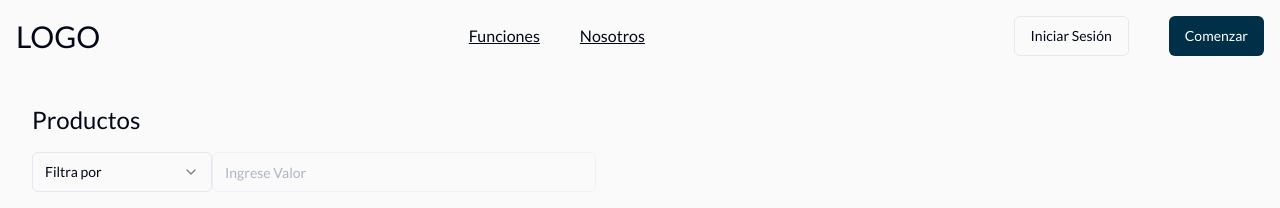
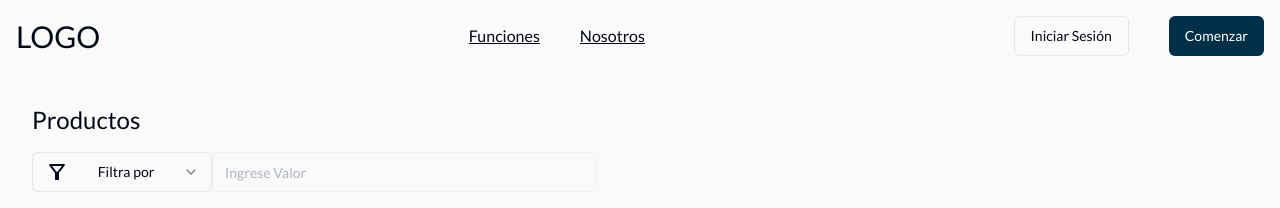
Before and after one commit to No-Country/s13-11-m-java, a React (Vite) app in the folder frontend/: page /products in a window 1280 px wide. Shown: the top 208 px of the page. Built offline with nearby package versions, Linux system fonts and the light colour scheme.

Commit message:
agregando icono de filtro

```diff
--- a/frontend/src/components/ui/data-table.tsx
+++ b/frontend/src/components/ui/data-table.tsx
@@ -11,6 +11,7 @@ import {
   getSortedRowModel,
   useReactTable,
 } from "@tanstack/react-table";
+import { MdOutlineFilterAlt } from "react-icons/md";
 
 import { Select, SelectContent, SelectGroup, SelectItem, SelectLabel, SelectTrigger, SelectValue } from "./select";
 
@@ -115,6 +116,7 @@ export function SelectOnlyColumns<TData, TValue>({
   return (
     <Select {...rest}>
       <SelectTrigger className="w-[180px]">
+        <MdOutlineFilterAlt className="h-6 w-6" />
         <SelectValue placeholder="Filtra por" />
       </SelectTrigger>
       <SelectContent>
```
